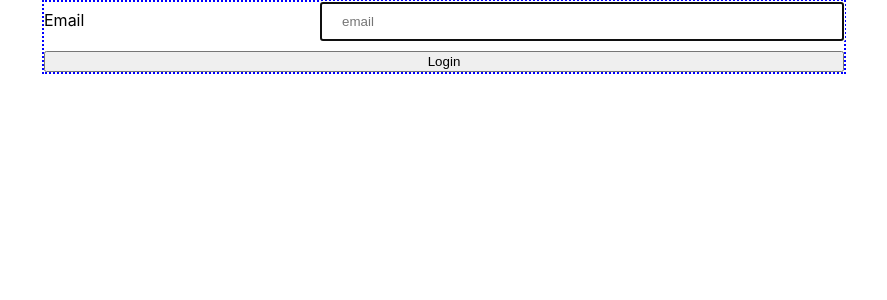
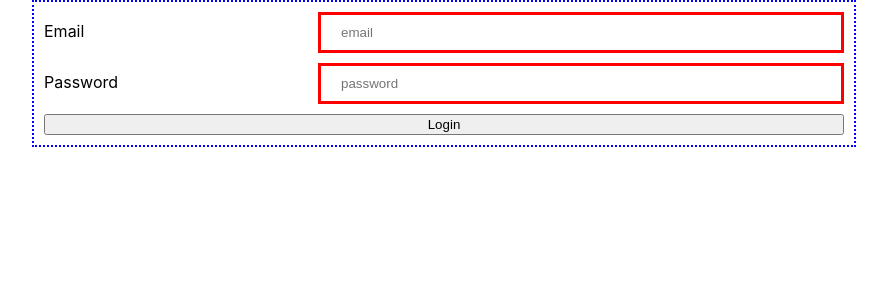
Before and after one commit to Vladislav-Rurak/react-app, a React (Create React App) app: page / in a window 1280 px wide. Shown: the top 300 px of the page, without its empty margins (196-1083 px from the left). Built offline with nearby package versions, Linux system fonts and the light colour scheme.

Commit message:
Add reset form

```diff
--- a/package.json
+++ b/package.json
@@ -6,6 +6,7 @@
     "@testing-library/jest-dom": "^5.16.5",
     "@testing-library/react": "^13.3.0",
     "@testing-library/user-event": "^13.5.0",
+    "classnames": "^2.3.2",
     "mdi-react": "^9.0.0",
     "react": "^18.2.0",
     "react-dom": "^18.2.0",
--- a/src/components/LoginForm/LoginForm.module.css
+++ b/src/components/LoginForm/LoginForm.module.css
@@ -4,6 +4,7 @@
   max-width: 800px;
   margin: 0 auto;
   border: 2px dotted blue;
+  padding: 10px;
 }
 
 .label {
@@ -16,12 +17,13 @@
   margin-left: auto;
   width: 60%;
   margin-bottom: 10px;
+  outline: none;
 }
 
 .inputValid {
-  border: 1px solid green;
+  border: 3px solid green;
 }
 
 .inputInValid {
-  border: 1px solid red;
+  border: 3px solid red;
 }
--- a/src/components/LoginForm/index.js
+++ b/src/components/LoginForm/index.js
@@ -1,25 +1,112 @@
+import classNames from "classnames";
 import React, {
   Component,
 } from "react";
 import styles from "./LoginForm.module.css";
 
+const INITIAL_VALUSE = {
+  email: "",
+  password: "",
+};
+const EMAIL_REG_EXPR = /^\S{5,60}$/;
+const PASSWORD_REG_EXPR = /^\S{7,60}$/;
+
 class LoginForm extends Component {
+  constructor(props) {
+    super(props);
+
+    this.state = {
+      email: "",
+      isEmailValid: false,
+      password: "",
+      isPasswordValid: false,
+    };
+  }
+
+  handleEmailChange = ({
+    target: { value },
+  }) => {
+    this.setState({
+      email: value,
+      isEmailValid:
+        EMAIL_REG_EXPR.test(value),
+    });
+  };
+
+  handlePasswordChange = ({
+    target: { value },
+  }) => {
+    this.setState({
+      password: value,
+      isPasswordValid:
+        PASSWORD_REG_EXPR.test(value),
+    });
+  };
+
+  handleSubmit = (e) => {
+    e.preventDefault();
+    e.setState({ INITIAL_VALUSE });
+  };
+
   render() {
+    const {
+      email,
+      password,
+      isEmailValid,
+      isPasswordValid,
+    } = this.state;
+    const emailClassNames = classNames(
+      styles.input,
+      {
+        [styles.inputValid]:
+          isEmailValid,
+        [styles.inputInValid]:
+          !isEmailValid,
+      }
+    );
+
+    const passwordClassNames =
+      classNames(styles.input, {
+        [styles.inputValid]:
+          isPasswordValid,
+        [styles.inputInValid]:
+          !isPasswordValid,
+      });
+
     return (
       <form
         className={styles.formContainer}
+        onSubmit={this.handleSubmit}
       >
         <label className={styles.label}>
           <span>Email</span>
           <input
-            className={styles.input}
+            className={emailClassNames}
+            value={email}
+            onChange={
+              this.handleEmailChange
+            }
             type="email"
             name="email"
             placeholder="email"
             autoFocus
           />
         </label>
-
+        <label className={styles.label}>
+          <span>Password</span>
+          <input
+            className={
+              passwordClassNames
+            }
+            value={password}
+            onChange={
+              this.handlePasswordChange
+            }
+            type="password"
+            name="password"
+            placeholder="password"
+          />
+        </label>
         <button
           className={styles.submit}
         >
```
Also changed, not shown: 1 other file (tests, documents, lock files or other folders).
